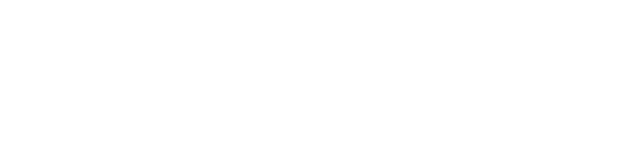
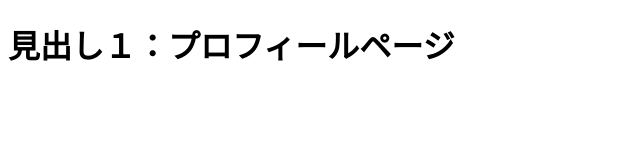
Before and after one commit to useruser0123/branch_test2, a plain HTML site: page index.html in a window 1280 px wide. Shown: the whole page, without its empty margins (0-640 px from the left). Drawn offline with Linux system fonts and the light colour scheme.

Commit message:
複数行

```diff
--- a/index.html
+++ b/index.html
@@ -4,6 +4,7 @@
 		<meta charset= "UTF-8">
 	</head>
 	<body>
+		<h1>見出し１：プロフィールページ</h1>
 		<a href= "branch_test2/profile_A.html">
 		<a href= "branch_test2/profile_B.html">
 	</body>
```
